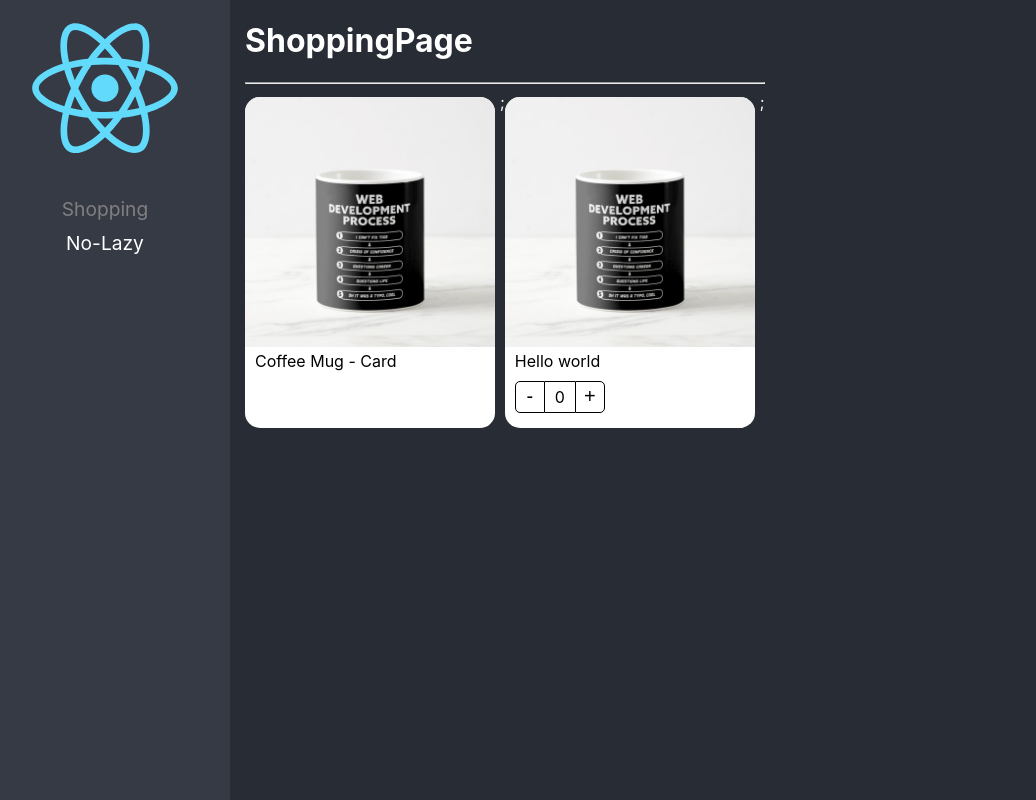
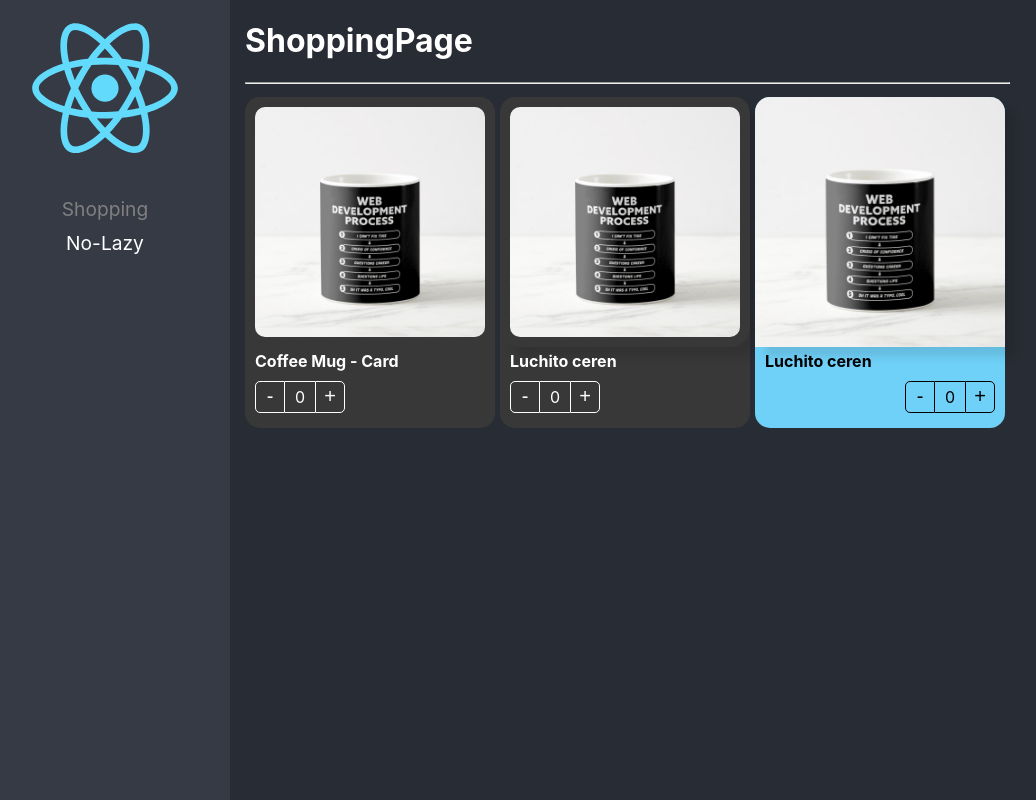
Before and after one commit to lcerenc661/react-pro-course, a React (Create React App) app: page /shopping in a window 1280 px wide. Shown: the whole page, without its empty margins (20-1056 px from the left). Built offline with nearby package versions, Linux system fonts and the light colour scheme.

Commit message:
Components extended styles completed

```diff
--- a/src/02-component-patterns/componets/ProductButtons.tsx
+++ b/src/02-component-patterns/components/ProductButtons.tsx
@@ -2,10 +2,15 @@
 import { ProductContext } from "./ProductCard";
 import styles from "../styles/styles.module.css";
 
- const ProductButtons = () => {
+export interface Props {
+  className?: string;
+  style?: React.CSSProperties;
+}
+
+const ProductButtons = ({ className, style }: Props) => {
   const { counter, increaseBy } = useContext(ProductContext);
   return (
-    <div className={styles.buttonsContainer}>
+    <div className={`${styles.buttonsContainer} ${className}`} style={style}>
       <button className={styles.buttonMinus} onClick={() => increaseBy(-1)}>
         -
       </button>
@@ -17,5 +22,4 @@
   );
 };
 
-
-export  default ProductButtons
+export default ProductButtons;
--- /dev/null
+++ b/src/02-component-patterns/components/ProductCard.tsx
@@ -0,0 +1,29 @@
+import styles from "../styles/styles.module.css";
+import useProduct from "../hooks/useProduct";
+import { createContext } from "react";
+import { ProductContextProps, Product } from "../interfaces/interfaces";
+import { ReactElement } from "react";
+
+
+export interface Props {
+  product: Product;
+  children?: ReactElement | ReactElement[];
+  className?: string
+  style?: React.CSSProperties
+}
+
+
+export const ProductContext = createContext({} as ProductContextProps);
+const { Provider } = ProductContext;
+
+
+const ProductCard = ({ children, product, className, style }: Props) => {
+  const { counter, increaseBy } = useProduct();
+  return (
+    <Provider value={{ counter, increaseBy, product }}>
+      <div className={` ${styles.productCard} ${className}`} style={style}>{children}</div>
+    </Provider>
+  );
+};
+
+export default ProductCard;
--- a/src/02-component-patterns/componets/ProductImage.tsx
+++ b/src/02-component-patterns/components/ProductImage.tsx
@@ -4,14 +4,21 @@
 import { useContext } from "react";
 import { ProductContext } from "./ProductCard";
 
-const ProductImage = ({ img = "" }) => {
+export interface Props {
+  img?: string;
+  className?: string;
+  style?: React.CSSProperties;
+}
+
+const ProductImage = ({ img = "", className, style }: Props) => {
     const { product } = useContext(ProductContext);
     const imageToShow = img ? img : product.img;
     return (
       <img
-        className={styles.productImg}
+        className={`${styles.productImg} ${className}`}
         src={imageToShow ? imageToShow : noImage}
         alt={"Product"}
+        style={style}
       />
     );
   };
--- /dev/null
+++ b/src/02-component-patterns/components/ProductTitle.tsx
@@ -0,0 +1,21 @@
+import { useContext } from "react";
+import { ProductContext } from "./ProductCard";
+import styles from "../styles/styles.module.css";
+
+export interface Props {
+  title?: string;
+  className?: string;
+  style?: React.CSSProperties;
+}
+
+const ProductTitle = ({ title, className, style }: Props) => {
+  const { product } = useContext(ProductContext);
+  const titleToShow = title ? title : product.title;
+  return (
+    <span className={`${styles.productDescription} ${className}`} style={style}>
+      {titleToShow}
+    </span>
+  );
+};
+
+export default ProductTitle;
--- /dev/null
+++ b/src/02-component-patterns/components/ShoppingPage.tsx
@@ -0,0 +1,39 @@
+import { ProductCard, ProductImage, ProductButtons, ProductTitle } from ".";
+
+import "../styles/custom-styles.css";
+
+const ShoppingPage = () => {
+  const product = {
+    id: "1",
+    title: "Coffee Mug - Card",
+    img: "./coffee-mug.png",
+  };
+
+  return (
+    <div>
+      <h1>ShoppingPage</h1>
+      <hr />
+      <div style={{ display: "flex", flexWrap: "wrap" }}>
+        <ProductCard product={product} className="bg-dark text-white">
+          <ProductCard.Image className="custom-image" />
+          <ProductCard.Title className="text-bold" />
+          <ProductCard.Buttons className="custom-buttons" />
+        </ProductCard>
+
+        <ProductCard product={product} className="bg-dark text-white">
+          <ProductImage className="custom-image" style={{ boxShadow: '10px 10px 10px rgba(0,0,0,0.1)'}} />
+          <ProductTitle title={"Luchito ceren"} className="text-bold" />
+          <ProductButtons className="custom-buttons" />
+        </ProductCard>
+
+        <ProductCard product={product} style={{backgroundColor: '#70D1F8'}}>
+          <ProductImage style={{ boxShadow: '10px 10px 10px rgba(0,0,0,0.1)'}}/>
+          <ProductTitle title={"Luchito ceren"} style={{fontWeight: 'bold'}} />
+          <ProductButtons style={{ display: 'flex', justifyContent: 'flex-end'}} />
+        </ProductCard>
+      </div>
+    </div>
+  );
+};
+
+export default ShoppingPage;
--- a/src/02-component-patterns/componets/ProductCard.tsx
+++ /dev/null
@@ -1,18 +0,0 @@
-import styles from "../styles/styles.module.css";
-import useProduct from "../hooks/useProduct";
-import { createContext } from "react";
-import { ProductContextProps, Props } from "../interfaces/interfaces";
-
-export const ProductContext = createContext({} as ProductContextProps);
-const { Provider } = ProductContext;
-
-const ProductCard = ({ children, product }: Props) => {
-  const { counter, increaseBy } = useProduct();
-  return (
-    <Provider value={{ counter, increaseBy, product }}>
-      <div className={styles.productCard}>{children}</div>;
-    </Provider>
-  );
-};
-
-export default ProductCard;
--- a/src/02-component-patterns/componets/ProductTitle.tsx
+++ /dev/null
@@ -1,13 +0,0 @@
-import { useContext } from 'react';
-import { ProductContext } from './ProductCard';
-import styles from '../styles/styles.module.css';
-
-const ProductTitle = ({ title }: { title?: string }) => {
-    const { product } = useContext(ProductContext);
-    const titleToShow = title ? title : product.title;
-    return <span className={styles.productDescription}>{titleToShow}</span>;
-  };
-
-
-
-export default ProductTitle
--- a/src/02-component-patterns/componets/ShoppingPage.tsx
+++ /dev/null
@@ -1,36 +0,0 @@
-import {
-  ProductCard,
-  ProductImage,
-  ProductButtons,
-  ProductTitle,
-} from "../componets";
-
-const ShoppingPage = () => {
-  const product = {
-    id: "1",
-    title: "Coffee Mug - Card",
-    img: "./coffee-mug.png",
-  };
-
-  return (
-    <div>
-      <h1>ShoppingPage</h1>
-      <hr />
-      <div style={{ display: "flex", flexWrap: "wrap" }}>
-        <ProductCard product={product}>
-          <ProductCard.Image />
-          <ProductCard.Title />
-          {/* <ProductCard.Buttons /> */}
-        </ProductCard>
-
-        <ProductCard product={product}>
-          <ProductImage />
-          <ProductTitle title={"Hello world"} />
-          <ProductButtons />
-        </ProductCard>
-      </div>
-    </div>
-  );
-};
-
-export default ShoppingPage;
--- /dev/null
+++ b/src/02-component-patterns/styles/custom-styles.css
@@ -0,0 +1,25 @@
+.bg-dark {
+    background-color: rgb(56, 56, 56)
+}
+
+
+.text-white {
+    color: white
+}
+
+.text-bold {
+    font-weight: bold
+}
+
+.custom-image {
+    padding: 10px;
+    width: calc(100% - 20px);
+    border-radius: 20px;
+}
+
+.custom-buttons button,
+.custom-buttons div {
+
+    color: white;
+    border-color: white;
+}
--- a/src/routes/routes.ts
+++ b/src/routes/routes.ts
@@ -1,6 +1,6 @@
 import { lazy } from "react";
 import NoLazy from "../01-lazyload/pages/NoLazy";
-import ShoppingPage from "../02-component-patterns/componets/ShoppingPage";
+import ShoppingPage from "../02-component-patterns/components/ShoppingPage";
 
 // import { LazyPage1,LazyPage2, LazyPage3 } from "../01-lazyload/pages";
 
```
Also changed, not shown: src/02-component-patterns/interfaces/interfaces.ts (+8 -11 lines), src/02-component-patterns/components/index.ts (renamed from src/02-component-patterns/componets/index.ts).
